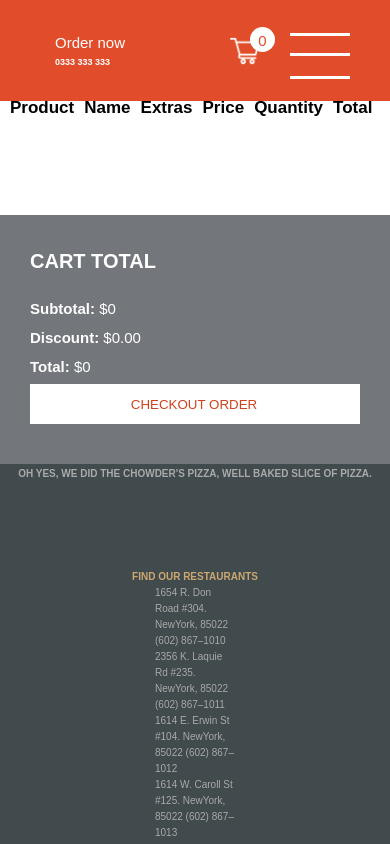
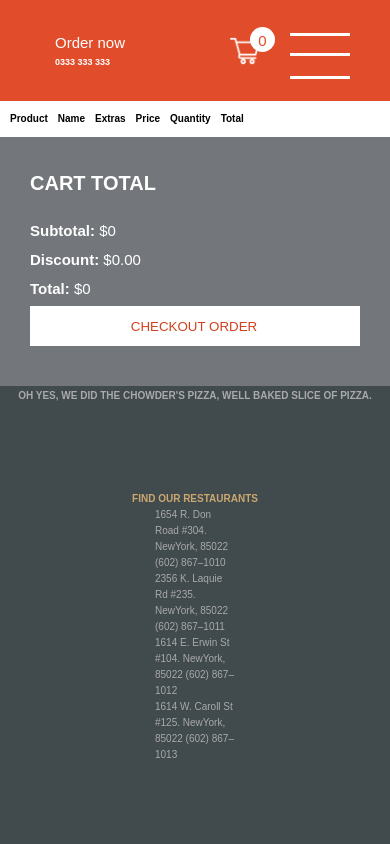
Before and after one commit to adibrisan/next-pizza-restaurant, a Next.js app: page /cart in a window 390 px wide. Shown: the top 844 px of the page. Built offline with nearby package versions, Linux system fonts and the light colour scheme.

Commit message:
Cart page is now responsive to mobile

```diff
--- a/styles/Cart.module.css
+++ b/styles/Cart.module.css
@@ -1,6 +1,7 @@
 .container {
   display: flex;
   justify-items: center;
+  height: max-content;
   margin-top: 10vh;
   background-color: var(--color-white);
   padding: 5rem;
@@ -117,14 +118,29 @@ tbody .row {
   align-self: center;
 }
 
+@media screen and (min-width: 600px) and (max-width: 1200px) {
+  .container {
+    display: flex;
+    align-items: stretch;
+    justify-items: center;
+    flex-direction: column;
+    height: max-content;
+  }
+
+  .tableContainer {
+    border-spacing: 1rem;
+    width: min-content;
+  }
+}
+
 @media screen and (max-width: 600px) {
   .container {
     display: flex;
     align-items: stretch;
     justify-items: center;
     flex-direction: column;
-    margin-top: 10vh;
-    height: 45vh;
+    margin-top: 12vh;
+    height: max-content;
     background-color: var(--color-white);
     padding: 0;
     flex-wrap: wrap;
@@ -136,16 +152,53 @@ tbody .row {
   }
 }
 
-@media screen and (min-width: 600px) and (max-width: 1200px) {
+@media screen and (max-width: 400px) {
   .container {
     display: flex;
     align-items: stretch;
     justify-items: center;
     flex-direction: column;
+    margin-top: 12vh;
+    height: max-content;
+    background-color: var(--color-white);
+    padding: 0;
+    flex-wrap: wrap;
   }
 
-  .tableContainer {
-    border-spacing: 1rem;
-    width: min-content;
+  tbody .row {
+    font-size: 1rem;
+  }
+
+  .imgContainer {
+    width: 3rem;
+    height: 3rem;
+  }
+
+  .pizzaName {
+    font-weight: 500;
+    color: var(--main-color);
+    font-size: 1.2rem;
+  }
+
+  .extras,
+  .pizzaPrice,
+  .pizzaQuantity {
+    font-size: 1rem;
+  }
+
+  .tableContainer table {
+    border-spacing: 2rem;
+    max-width: 10rem;
+    background-color: red;
+  }
+
+  .cartOrder {
+    flex: 1;
+    display: flex;
+    flex-direction: column;
+    width: 100%;
+    background-color: var(--color-grey-dark-1);
+    color: var(--color-white);
+    padding: 3rem;
   }
 }
```
